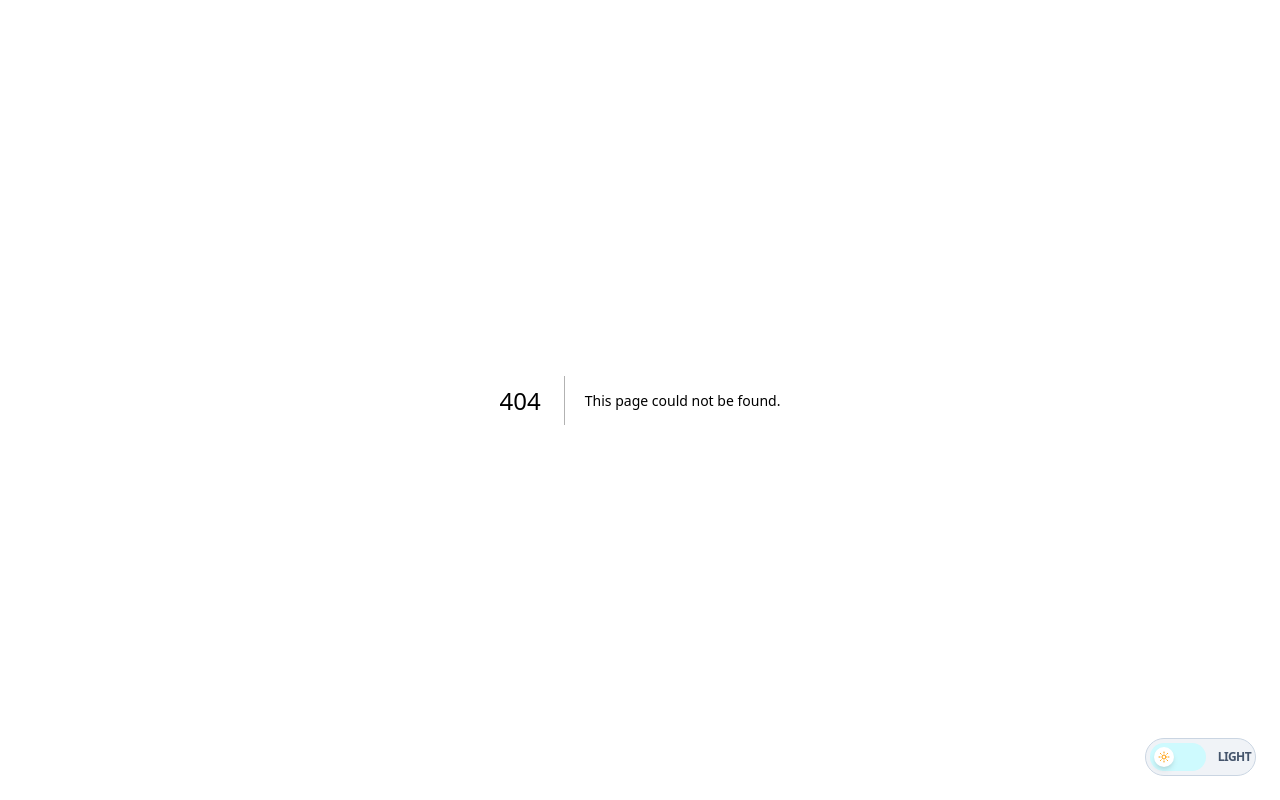
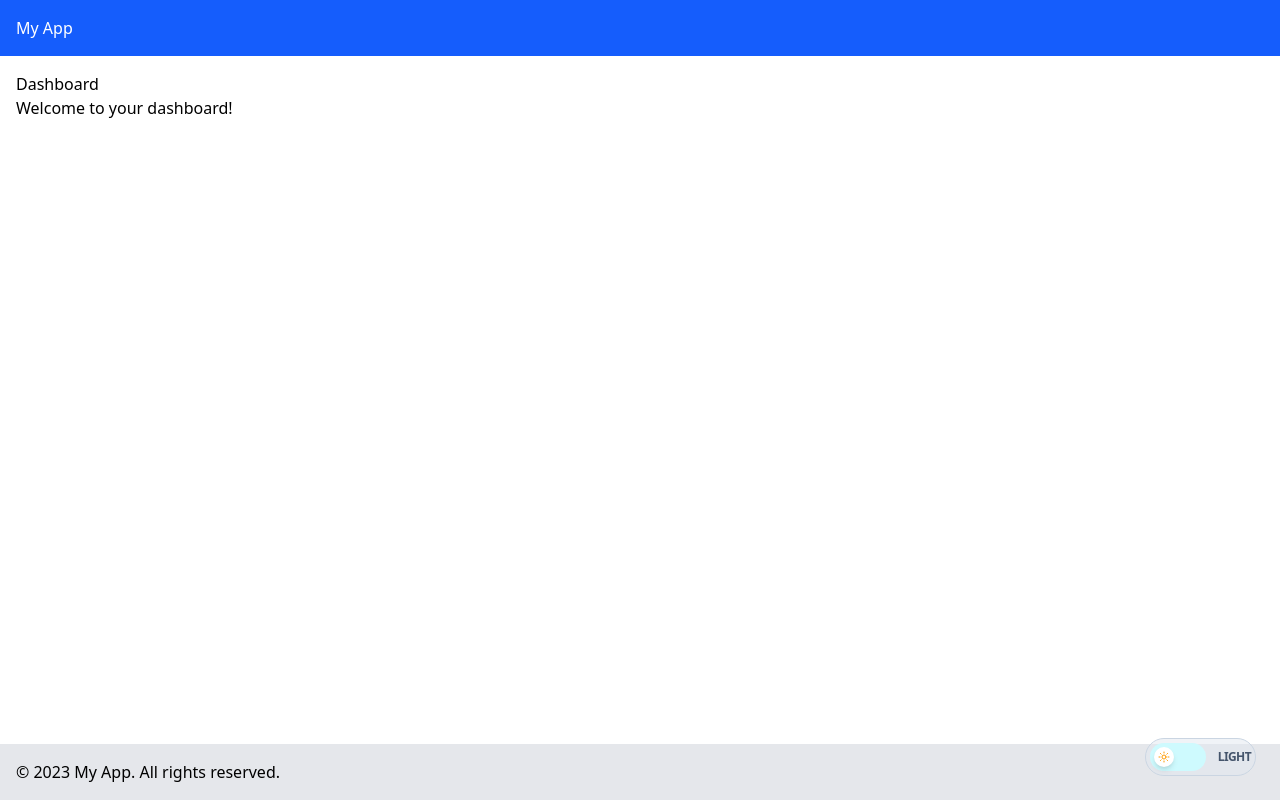
Before and after one commit to Aldong23/pangasinan-heritage-portal, a Next.js app: page /pangasinan-heritage-portal/dashboard in a window 1280 px wide. Before the commit this address had no page. Built offline with nearby package versions, Linux system fonts and the light colour scheme.

Commit message:
Add deploy script and update next.config.js for static export

```diff
--- a/next.config.mjs
+++ b/next.config.mjs
@@ -1,7 +1,9 @@
 /** @type {import('next').NextConfig} */
 const nextConfig = {
-  /* config options here */
   reactCompiler: true,
+  output: "export",
+  basePath: "/pangasinan-heritage-portal",
+  assetPrefix: "/pangasinan-heritage-portal/"
 };
 
 export default nextConfig;
--- a/package.json
+++ b/package.json
@@ -5,7 +5,8 @@
   "scripts": {
     "dev": "next dev",
     "build": "next build",
-    "start": "next start"
+    "start": "next start",
+    "deploy": "npm run build && gh-pages -d out"
   },
   "dependencies": {
     "@headlessui/react": "^2.2.9",
@@ -18,6 +19,7 @@
   "devDependencies": {
     "@tailwindcss/postcss": "^4",
     "babel-plugin-react-compiler": "1.0.0",
+    "gh-pages": "^6.3.0",
     "tailwindcss": "^4"
   }
 }
--- a/src/app/(auth)/dashboard/page.jsx
+++ b/src/app/(auth)/dashboard/page.jsx
@@ -0,0 +1,8 @@
+export default function Dashboard() {
+  return (
+    <div>
+      <h1>Dashboard</h1>
+      <p>Welcome to your dashboard!</p>
+    </div>
+  );
+}
--- a/src/app/(auth)/layout.jsx
+++ b/src/app/(auth)/layout.jsx
@@ -0,0 +1,13 @@
+export default function AuthLayout({ children }) {
+  return (
+    <div className="min-h-screen flex flex-col">
+      <header className="bg-blue-600 text-white p-4">
+        <h1>My App</h1>
+      </header>
+      <main className="grow p-4">{children}</main>
+      <footer className="bg-gray-200 p-4">
+        <p>&copy; 2023 My App. All rights reserved.</p>
+      </footer>
+    </div>
+  );
+}
--- a/src/app/(auth)/profile/page.jsx
+++ b/src/app/(auth)/profile/page.jsx
@@ -0,0 +1,8 @@
+export default function Profile() {
+  return (
+    <div>
+      <h1>Profile</h1>
+      <p>This is your profile page.</p>
+    </div>
+  );
+}
--- a/src/app/auth/login/page.jsx
+++ b/src/app/auth/login/page.jsx
@@ -0,0 +1,8 @@
+export default function LoginPage() {
+  return (
+    <div>
+      <h1>Login</h1>
+      <p>Please enter your credentials to log in.</p>
+    </div>
+  );
+}
--- a/src/app/auth/register/page.jsx
+++ b/src/app/auth/register/page.jsx
@@ -0,0 +1,8 @@
+export default function RegisterPage() {
+  return (
+    <div>
+      <h1>Register</h1>
+      <p>Please fill out the form to create an account.</p>
+    </div>
+  );
+}
```
Also changed, not shown: 1 other file (tests, documents, lock files or other folders).
